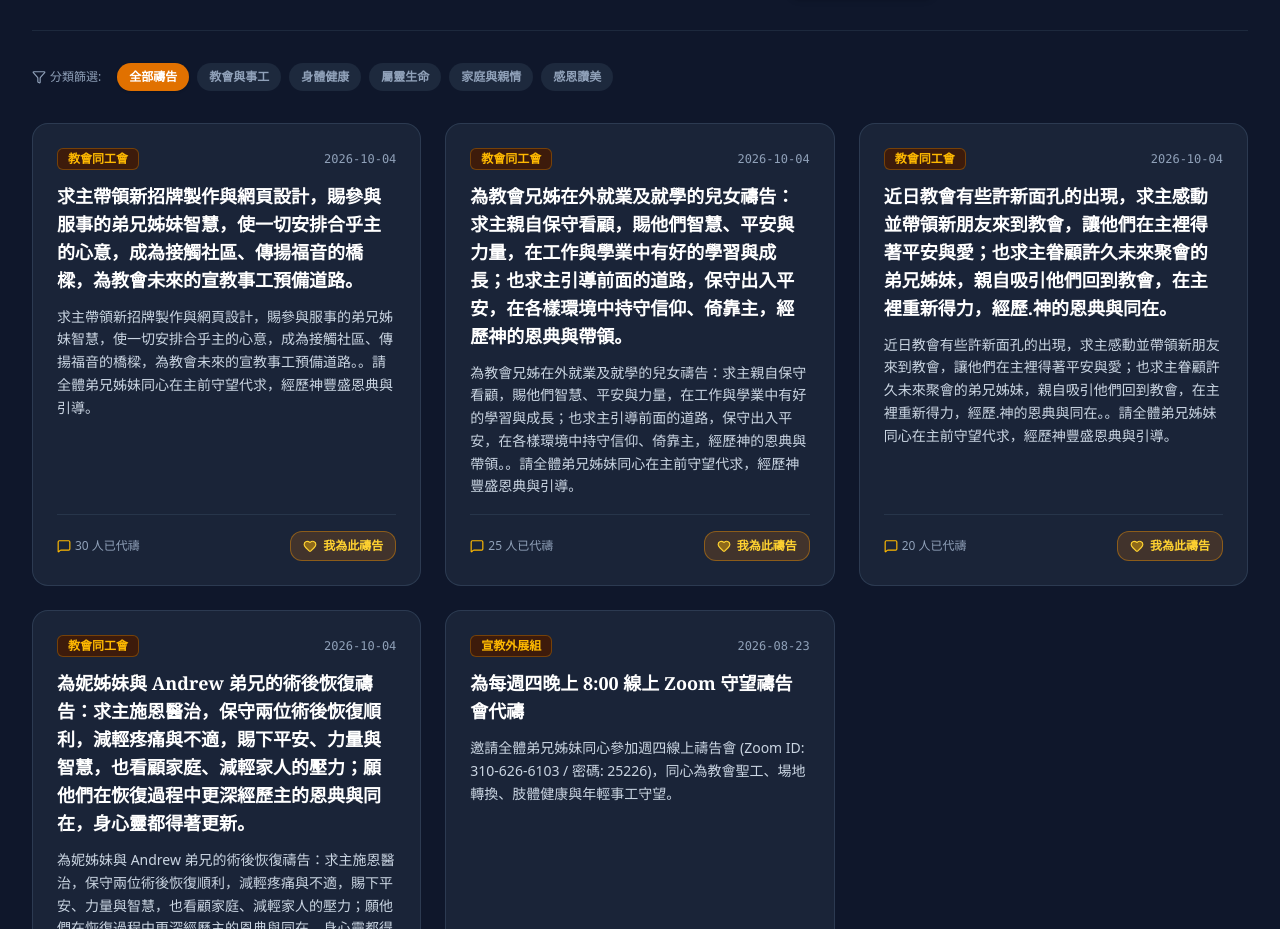
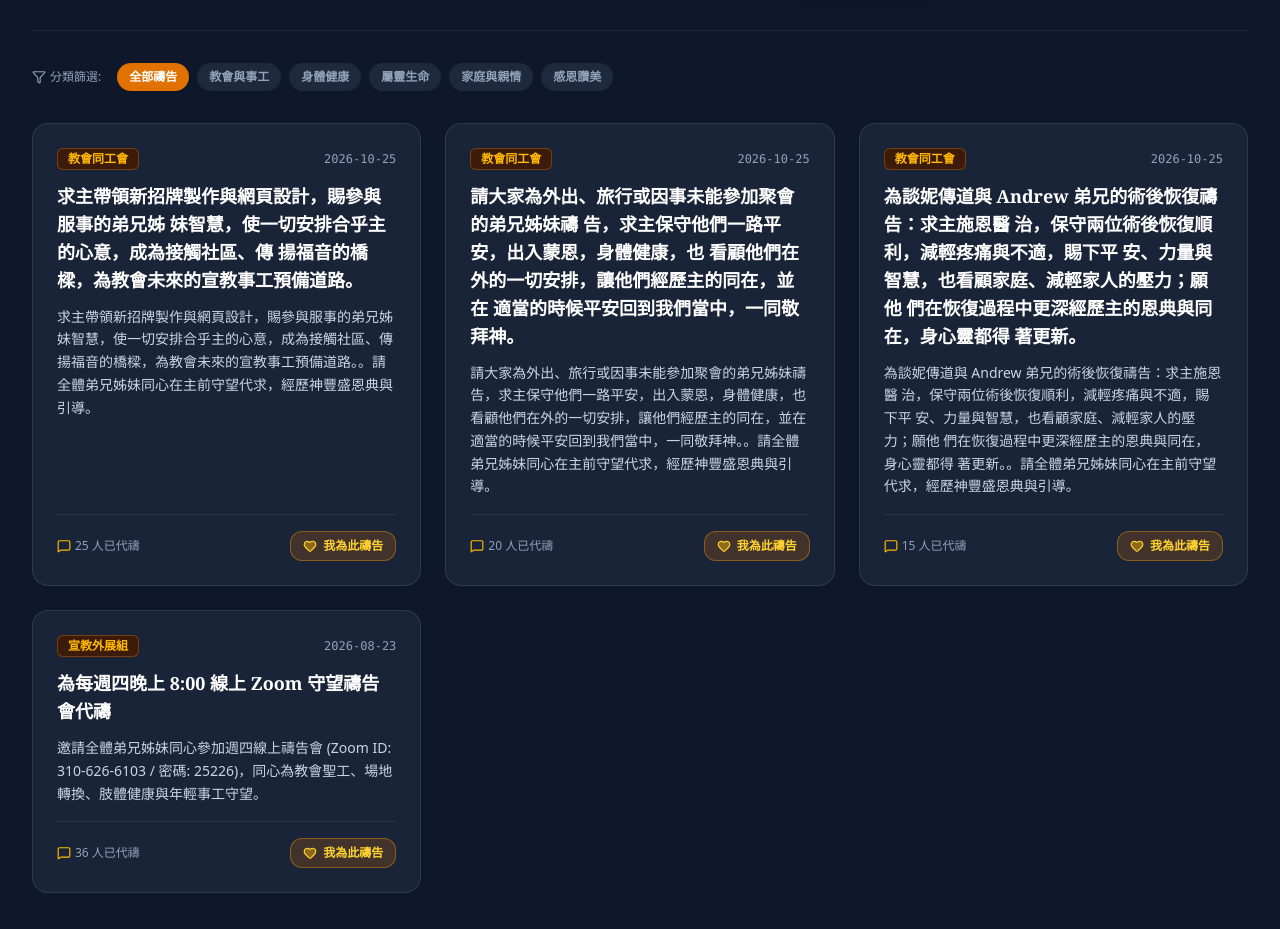
Before and after one commit to web310/canaan20260817002, a React (Vite) app: page / in a window 1280 px wide. Shown: the part 11071-12000 px from the top of the page. Built offline with nearby package versions, Linux system fonts and the light colour scheme; no server answers; a web font is replaced by a local one.

Commit message:
feat(data): sync all church data (9 sermons, 6 events, 32 photos) - 2026-11-08

```diff
--- a/src/data/prayersData.ts
+++ b/src/data/prayersData.ts
@@ -3,74 +3,58 @@ import { PrayerRequest } from '../types';
 // ============================================================================
 // CANAAN SHIN SHENG CHRISTIAN CHURCH - PRAYER WALL MASTER DATA
 // Auto-generated & Synced for GitHub Repository & Cloudflare Pages Deployment
-// Updated at: 2026-11-08T22:54:57.563Z
-// Total Active Prayers: 5
+// Updated at: 2026-11-08T23:14:16.341Z
+// Total Active Prayers: 4
 // ============================================================================
 
-export const PRAYERS_DATA_VERSION = "version-2026-11-08-mw8fjwuy";
+export const PRAYERS_DATA_VERSION = "version-2026-11-08-mw8g8qz9";
 
 export const INITIAL_PRAYERS: PrayerRequest[] = [
   {
-    "id": "bulletin-prayer-4-1791014936583",
+    "id": "bulletin-prayer-3-1794179305872",
     "author": "教會同工會",
     "authorZh": "教會同工會",
     "authorEn": "Church Board",
     "category": "health",
-    "title": "求主帶領新招牌製作與網頁設計，賜參與服事的弟兄姊妹智慧，使一切安排合乎主的心意，成為接觸社區、傳揚福音的橋樑，為教會未來的宣教事工預備道路。",
-    "titleZh": "求主帶領新招牌製作與網頁設計，賜參與服事的弟兄姊妹智慧，使一切安排合乎主的心意，成為接觸社區、傳揚福音的橋樑，為教會未來的宣教事工預備道路。",
-    "titleEn": "求主帶領新招牌製作與網頁設計，賜參與服事的弟兄姊妹智慧，使一切安排合乎主的心意，成為接觸社區、傳揚福音的橋樑，為教會未來的宣教事工預備道路。",
-    "content": "求主帶領新招牌製作與網頁設計，賜參與服事的弟兄姊妹智慧，使一切安排合乎主的心意，成為接觸社區、傳揚福音的橋樑，為教會未來的宣教事工預備道路。。請全體弟兄姊妹同心在主前守望代求，經歷神豐盛恩典與引導。",
-    "contentZh": "求主帶領新招牌製作與網頁設計，賜參與服事的弟兄姊妹智慧，使一切安排合乎主的心意，成為接觸社區、傳揚福音的橋樑，為教會未來的宣教事工預備道路。。請全體弟兄姊妹同心在主前守望代求，經歷神豐盛恩典與引導。",
-    "contentEn": "求主帶領新招牌製作與網頁設計，賜參與服事的弟兄姊妹智慧，使一切安排合乎主的心意，成為接觸社區、傳揚福音的橋樑，為教會未來的宣教事工預備道路。. Please join together in prayer for God's grace and guidance.",
-    "date": "2026-10-04",
-    "isConfidential": false,
-    "prayedCount": 30
-  },
-  {
-    "id": "bulletin-prayer-3-1791014936583",
-    "author": "教會同工會",
-    "authorZh": "教會同工會",
-    "authorEn": "Church Board",
-    "category": "health",
-    "title": "為教會兄姊在外就業及就學的兒女禱告：求主親自保守看顧，賜他們智慧、平安與力量，在工作與學業中有好的學習與成長；也求主引導前面的道路，保守出入平安，在各樣環境中持守信仰、倚靠主，經歷神的恩典與帶領。",
-    "titleZh": "為教會兄姊在外就業及就學的兒女禱告：求主親自保守看顧，賜他們智慧、平安與力量，在工作與學業中有好的學習與成長；也求主引導前面的道路，保守出入平安，在各樣環境中持守信仰、倚靠主，經歷神的恩典與帶領。",
-    "titleEn": "為教會兄姊在外就業及就學的兒女禱告：求主親自保守看顧，賜他們智慧、平安與力量，在工作與學業中有好的學習與成長；也求主引導前面的道路，保守出入平安，在各樣環境中持守信仰、倚靠主，經歷神的恩典與帶領。",
-    "content": "為教會兄姊在外就業及就學的兒女禱告：求主親自保守看顧，賜他們智慧、平安與力量，在工作與學業中有好的學習與成長；也求主引導前面的道路，保守出入平安，在各樣環境中持守信仰、倚靠主，經歷神的恩典與帶領。。請全體弟兄姊妹同心在主前守望代求，經歷神豐盛恩典與引導。",
-    "contentZh": "為教會兄姊在外就業及就學的兒女禱告：求主親自保守看顧，賜他們智慧、平安與力量，在工作與學業中有好的學習與成長；也求主引導前面的道路，保守出入平安，在各樣環境中持守信仰、倚靠主，經歷神的恩典與帶領。。請全體弟兄姊妹同心在主前守望代求，經歷神豐盛恩典與引導。",
-    "contentEn": "為教會兄姊在外就業及就學的兒女禱告：求主親自保守看顧，賜他們智慧、平安與力量，在工作與學業中有好的學習與成長；也求主引導前面的道路，保守出入平安，在各樣環境中持守信仰、倚靠主，經歷神的恩典與帶領。. Please join together in prayer for God's grace and guidance.",
-    "date": "2026-10-04",
+    "title": "求主帶領新招牌製作與網頁設計，賜參與服事的弟兄姊 妹智慧，使一切安排合乎主的心意，成為接觸社區、傳 揚福音的橋樑，為教會未來的宣教事工預備道路。",
+    "titleZh": "求主帶領新招牌製作與網頁設計，賜參與服事的弟兄姊 妹智慧，使一切安排合乎主的心意，成為接觸社區、傳 揚福音的橋樑，為教會未來的宣教事工預備道路。",
+    "titleEn": "求主帶領新招牌製作與網頁設計，賜參與服事的弟兄姊 妹智慧，使一切安排合乎主的心意，成為接觸社區、傳 揚福音的橋樑，為教會未來的宣教事工預備道路。",
+    "content": "求主帶領新招牌製作與網頁設計，賜參與服事的弟兄姊 妹智慧，使一切安排合乎主的心意，成為接觸社區、傳 揚福音的橋樑，為教會未來的宣教事工預備道路。。請全體弟兄姊妹同心在主前守望代求，經歷神豐盛恩典與引導。",
+    "contentZh": "求主帶領新招牌製作與網頁設計，賜參與服事的弟兄姊 妹智慧，使一切安排合乎主的心意，成為接觸社區、傳 揚福音的橋樑，為教會未來的宣教事工預備道路。。請全體弟兄姊妹同心在主前守望代求，經歷神豐盛恩典與引導。",
+    "contentEn": "求主帶領新招牌製作與網頁設計，賜參與服事的弟兄姊 妹智慧，使一切安排合乎主的心意，成為接觸社區、傳 揚福音的橋樑，為教會未來的宣教事工預備道路。. Please join together in prayer for God's grace and guidance.",
+    "date": "2026-10-25",
     "isConfidential": false,
     "prayedCount": 25
   },
   {
-    "id": "bulletin-prayer-2-1791014936583",
+    "id": "bulletin-prayer-2-1794179305872",
     "author": "教會同工會",
     "authorZh": "教會同工會",
     "authorEn": "Church Board",
     "category": "faith",
-    "title": "近日教會有些許新面孔的出現，求主感動並帶領新朋友來到教會，讓他們在主裡得著平安與愛；也求主眷顧許久未來聚會的弟兄姊妹，親自吸引他們回到教會，在主裡重新得力，經歷.神的恩典與同在。",
-    "titleZh": "近日教會有些許新面孔的出現，求主感動並帶領新朋友來到教會，讓他們在主裡得著平安與愛；也求主眷顧許久未來聚會的弟兄姊妹，親自吸引他們回到教會，在主裡重新得力，經歷.神的恩典與同在。",
-    "titleEn": "近日教會有些許新面孔的出現，求主感動並帶領新朋友來到教會，讓他們在主裡得著平安與愛；也求主眷顧許久未來聚會的弟兄姊妹，親自吸引他們回到教會，在主裡重新得力，經歷.神的恩典與同在。",
-    "content": "近日教會有些許新面孔的出現，求主感動並帶領新朋友來到教會，讓他們在主裡得著平安與愛；也求主眷顧許久未來聚會的弟兄姊妹，親自吸引他們回到教會，在主裡重新得力，經歷.神的恩典與同在。。請全體弟兄姊妹同心在主前守望代求，經歷神豐盛恩典與引導。",
-    "contentZh": "近日教會有些許新面孔的出現，求主感動並帶領新朋友來到教會，讓他們在主裡得著平安與愛；也求主眷顧許久未來聚會的弟兄姊妹，親自吸引他們回到教會，在主裡重新得力，經歷.神的恩典與同在。。請全體弟兄姊妹同心在主前守望代求，經歷神豐盛恩典與引導。",
-    "contentEn": "近日教會有些許新面孔的出現，求主感動並帶領新朋友來到教會，讓他們在主裡得著平安與愛；也求主眷顧許久未來聚會的弟兄姊妹，親自吸引他們回到教會，在主裡重新得力，經歷.神的恩典與同在。. Please join together in prayer for God's grace and guidance.",
-    "date": "2026-10-04",
+    "title": "請大家為外出、旅行或因事未能參加聚會的弟兄姊妹禱 告，求主保守他們一路平安，出入蒙恩，身體健康，也 看顧他們在外的一切安排，讓他們經歷主的同在，並在 適當的時候平安回到我們當中，一同敬拜神。",
+    "titleZh": "請大家為外出、旅行或因事未能參加聚會的弟兄姊妹禱 告，求主保守他們一路平安，出入蒙恩，身體健康，也 看顧他們在外的一切安排，讓他們經歷主的同在，並在 適當的時候平安回到我們當中，一同敬拜神。",
+    "titleEn": "請大家為外出、旅行或因事未能參加聚會的弟兄姊妹禱 告，求主保守他們一路平安，出入蒙恩，身體健康，也 看顧他們在外的一切安排，讓他們經歷主的同在，並在 適當的時候平安回到我們當中，一同敬拜神。",
+    "content": "請大家為外出、旅行或因事未能參加聚會的弟兄姊妹禱 告，求主保守他們一路平安，出入蒙恩，身體健康，也 看顧他們在外的一切安排，讓他們經歷主的同在，並在 適當的時候平安回到我們當中，一同敬拜神。。請全體弟兄姊妹同心在主前守望代求，經歷神豐盛恩典與引導。",
+    "contentZh": "請大家為外出、旅行或因事未能參加聚會的弟兄姊妹禱 告，求主保守他們一路平安，出入蒙恩，身體健康，也 看顧他們在外的一切安排，讓他們經歷主的同在，並在 適當的時候平安回到我們當中，一同敬拜神。。請全體弟兄姊妹同心在主前守望代求，經歷神豐盛恩典與引導。",
+    "contentEn": "請大家為外出、旅行或因事未能參加聚會的弟兄姊妹禱 告，求主保守他們一路平安，出入蒙恩，身體健康，也 看顧他們在外的一切安排，讓他們經歷主的同在，並在 適當的時候平安回到我們當中，一同敬拜神。. Please join together in prayer for God's grace and guidance.",
+    "date": "2026-10-25",
     "isConfidential": false,
     "prayedCount": 20
   },
   {
-    "id": "bulletin-prayer-1-1791014936583",
+    "id": "bulletin-prayer-1-1794179305872",
     "author": "教會同工會",
     "authorZh": "教會同工會",
     "authorEn": "Church Board",
     "category": "general",
-    "title": "為妮姊妹與 Andrew 弟兄的術後恢復禱告：求主施恩醫治，保守兩位術後恢復順利，減輕疼痛與不適，賜下平安、力量與智慧，也看顧家庭、減輕家人的壓力；願他們在恢復過程中更深經歷主的恩典與同在，身心靈都得著更新。",
-    "titleZh": "為妮姊妹與 Andrew 弟兄的術後恢復禱告：求主施恩醫治，保守兩位術後恢復順利，減輕疼痛與不適，賜下平安、力量與智慧，也看顧家庭、減輕家人的壓力；願他們在恢復過程中更深經歷主的恩典與同在，身心靈都得著更新。",
-    "titleEn": "為妮姊妹與 Andrew 弟兄的術後恢復禱告：求主施恩醫治，保守兩位術後恢復順利，減輕疼痛與不適，賜下平安、力量與智慧，也看顧家庭、減輕家人的壓力；願他們在恢復過程中更深經歷主的恩典與同在，身心靈都得著更新。",
-    "content": "為妮姊妹與 Andrew 弟兄的術後恢復禱告：求主施恩醫治，保守兩位術後恢復順利，減輕疼痛與不適，賜下平安、力量與智慧，也看顧家庭、減輕家人的壓力；願他們在恢復過程中更深經歷主的恩典與同在，身心靈都得著更新。。請全體弟兄姊妹同心在主前守望代求，經歷神豐盛恩典與引導。",
-    "contentZh": "為妮姊妹與 Andrew 弟兄的術後恢復禱告：求主施恩醫治，保守兩位術後恢復順利，減輕疼痛與不適，賜下平安、力量與智慧，也看顧家庭、減輕家人的壓力；願他們在恢復過程中更深經歷主的恩典與同在，身心靈都得著更新。。請全體弟兄姊妹同心在主前守望代求，經歷神豐盛恩典與引導。",
-    "contentEn": "為妮姊妹與 Andrew 弟兄的術後恢復禱告：求主施恩醫治，保守兩位術後恢復順利，減輕疼痛與不適，賜下平安、力量與智慧，也看顧家庭、減輕家人的壓力；願他們在恢復過程中更深經歷主的恩典與同在，身心靈都得著更新。. Please join together in prayer for God's grace and guidance.",
-    "date": "2026-10-04",
+    "title": "為談妮傳道與 Andrew 弟兄的術後恢復禱告：求主施恩醫 治，保守兩位術後恢復順利，減輕疼痛與不適，賜下平 安、力量與智慧，也看顧家庭、減輕家人的壓力；願他 們在恢復過程中更深經歷主的恩典與同在，身心靈都得 著更新。",
+    "titleZh": "為談妮傳道與 Andrew 弟兄的術後恢復禱告：求主施恩醫 治，保守兩位術後恢復順利，減輕疼痛與不適，賜下平 安、力量與智慧，也看顧家庭、減輕家人的壓力；願他 們在恢復過程中更深經歷主的恩典與同在，身心靈都得 著更新。",
+    "titleEn": "為談妮傳道與 Andrew 弟兄的術後恢復禱告：求主施恩醫 治，保守兩位術後恢復順利，減輕疼痛與不適，賜下平 安、力量與智慧，也看顧家庭、減輕家人的壓力；願他 們在恢復過程中更深經歷主的恩典與同在，身心靈都得 著更新。",
+    "content": "為談妮傳道與 Andrew 弟兄的術後恢復禱告：求主施恩醫 治，保守兩位術後恢復順利，減輕疼痛與不適，賜下平 安、力量與智慧，也看顧家庭、減輕家人的壓力；願他 們在恢復過程中更深經歷主的恩典與同在，身心靈都得 著更新。。請全體弟兄姊妹同心在主前守望代求，經歷神豐盛恩典與引導。",
+    "contentZh": "為談妮傳道與 Andrew 弟兄的術後恢復禱告：求主施恩醫 治，保守兩位術後恢復順利，減輕疼痛與不適，賜下平 安、力量與智慧，也看顧家庭、減輕家人的壓力；願他 們在恢復過程中更深經歷主的恩典與同在，身心靈都得 著更新。。請全體弟兄姊妹同心在主前守望代求，經歷神豐盛恩典與引導。",
+    "contentEn": "為談妮傳道與 Andrew 弟兄的術後恢復禱告：求主施恩醫 治，保守兩位術後恢復順利，減輕疼痛與不適，賜下平 安、力量與智慧，也看顧家庭、減輕家人的壓力；願他 們在恢復過程中更深經歷主的恩典與同在，身心靈都得 著更新。. Please join together in prayer for God's grace and guidance.",
+    "date": "2026-10-25",
     "isConfidential": false,
     "prayedCount": 15
   },
```
